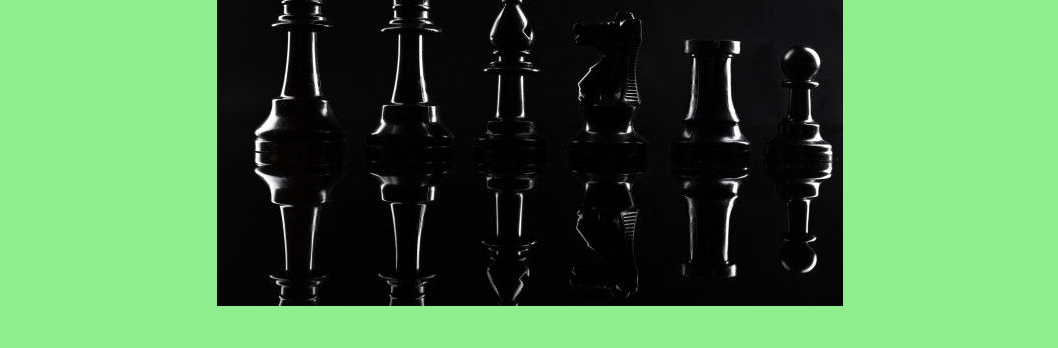
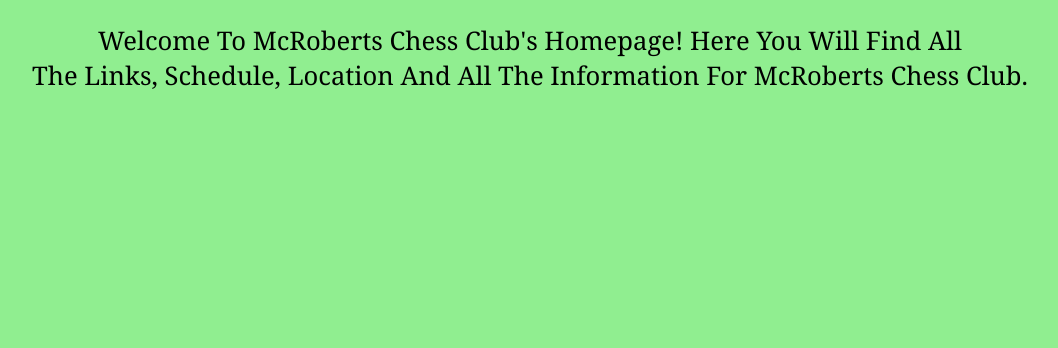
Before and after one commit to bbbest123/mcrob-chess, a plain HTML site: page index.html in a window 1280 px wide. Shown: the part 119-467 px from the top of the page, without its empty margins (110-1168 px from the left). Drawn offline with Linux system fonts and the light colour scheme.

```diff
--- a/index.html
+++ b/index.html
@@ -7,7 +7,6 @@
 		<title>McRoberts Chess Club</title>
 	</head>
 	<body>
-		<img src="/images/chessborder.png">
 		<h1>McRoberts Chess Club</h1>
 		<p>Welcome To McRoberts Chess Club's Homepage! Here You Will Find All <br>The Links, Schedule, Location And
 		All The Information For McRoberts Chess Club.<br>
```
